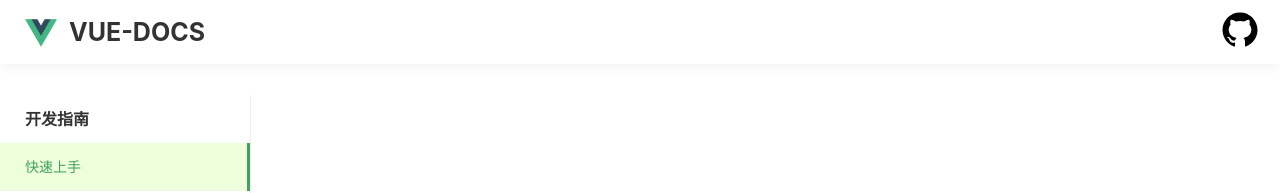
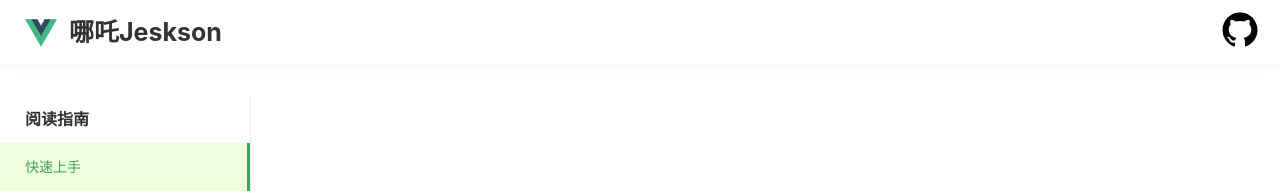
Before and after one commit to learn-docs/vue-docs, a Vue app: page / in a window 1280 px wide. Shown: the top 193 px of the page. Built offline with nearby package versions, Linux system fonts and the light colour scheme.

Commit message:
fix:修改标题

```diff
--- a/site/views/Home.vue
+++ b/site/views/Home.vue
@@ -5,14 +5,14 @@
         <img src="../images/logo.png" />
       </div>
       <div class="home--header-title">
-        VUE-DOCS
+        哪吒Jeskson
       </div>
       <div class="home--header-github" @click="handleGitbubClick">
         <img src="../images/github.svg" />
       </div>
     </div>
     <div class="home--left">
-      <div class="home--left-title">开发指南</div>
+      <div class="home--left-title">阅读指南</div>
       <router-link class="home--left-link" to="/">快速上手</router-link>
       <router-link class="home--left-link" to="/changelog"
         >更新日志
```
